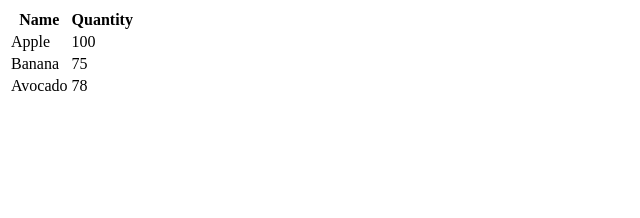
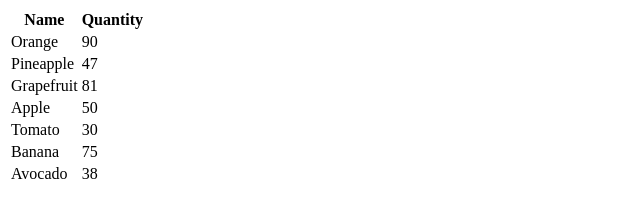
Before and after one commit to delainewendling/xhr101, a plain HTML site: page index.html in a window 1280 px wide. Shown: the whole page, without its empty margins (0-640 px from the left). Drawn offline with Linux system fonts and the light colour scheme.

Commit message:
Created XHR request

```diff
--- a/data.json
+++ b/data.json
@@ -1,19 +1,19 @@
 {
-  "fruit": [
+    "fruits": [
     {
-      "name": "apple",
+      "name": "Apple",
       "quantity": 50
     },
     {
-      "name": "tomato",
+      "name": "Tomato",
       "quantity": 30
     },
     {
-      "name": "banana",
+      "name": "Banana",
       "quantity": 75
     },
      {
-      "name": "avocado",
+      "name": "Avocado",
       "quantity": 38
     }
   ]
--- a/index.html
+++ b/index.html
@@ -17,20 +17,21 @@
     </thead>
     <tbody>
       <tr>
-        <td>Apple</td>
-        <td>100</td>
+        <td>Orange</td>
+        <td>90</td>
       </tr>
       <tr>
-        <td>Banana</td>
-        <td>75</td>
+        <td>Pineapple</td>
+        <td>47</td>
       </tr>
       <tr>
-        <td>Avocado</td>
-        <td>78</td>
+        <td>Grapefruit</td>
+        <td>81</td>
       </tr>
     </tbody>
   </table>
 </section>
 <script type="text/javascript" src="script.js"></script>
+<script src="data.json"></script>
 </body>
 </html>
--- a/script.js
+++ b/script.js
@@ -0,0 +1,14 @@
+var xhr = new XMLHttpRequest() //the name of the variable is not necessary but the right side must remain the same
+xhr.open('GET', 'data.json') //you add two items, the "verb" and the url. However, open does not actually initiate the request. It sets it up though.
+xhr.addEventListener('load', function () {
+  var data = JSON.parse(xhr.responseText).fruits //This gives and object that you can then parse
+  var tbody = document.querySelector("tbody");
+  data.forEach(function(fruit){ //you can call the element whatever you want and it will grab the current element
+    tbody.innerHTML +=
+      `<tr>
+        <td> ${fruit.name} </td>
+        <td> ${fruit.quantity}</td>
+      </tr>` //Here we are using fruit as the element variable
+  })
+})
+xhr.send(); //This is actually what initiates the request
```
